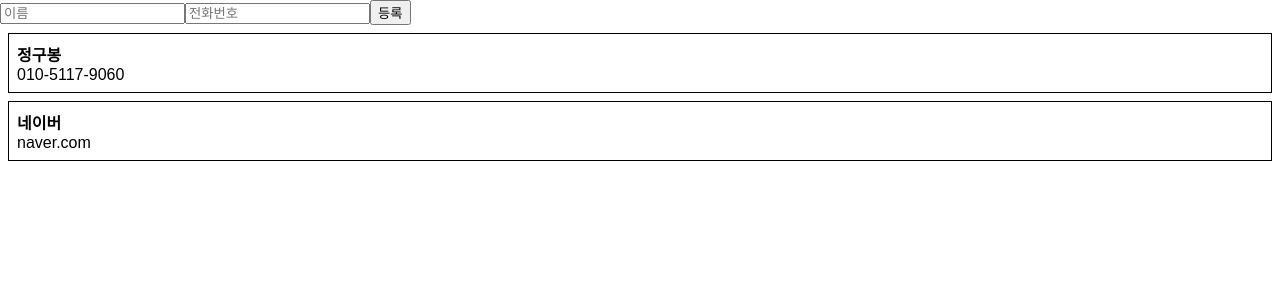
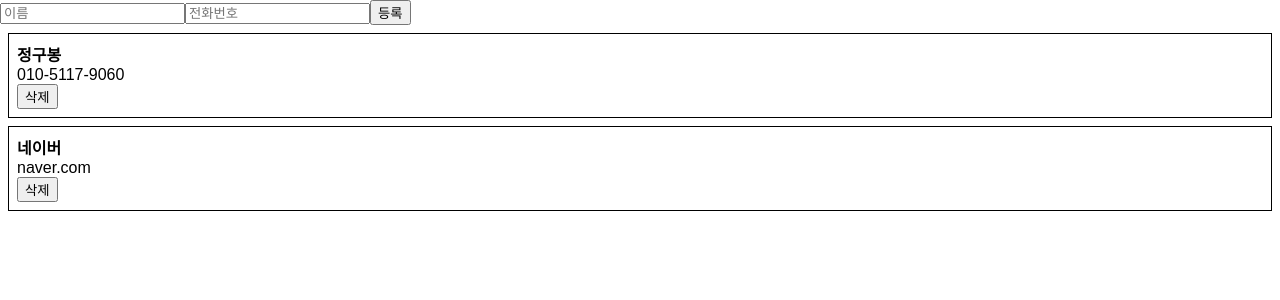
Before and after one commit to Koomook/react-velopert-tutorial, a React (Create React App) app in the folder phone-book/: page / in a window 1280 px wide. Shown: the top 300 px of the page. Built offline with nearby package versions, Linux system fonts and the light colour scheme.

Commit message:
Add Delete button

```diff
--- a/phone-book/src/components/PhoneInfo.js
+++ b/phone-book/src/components/PhoneInfo.js
@@ -8,6 +8,10 @@ class PhoneInfo extends Component {
       id: 0
       }
   }
+  handleRemove = () => {
+    const {info, onRemove} = this.props;
+    onRemove(info.id);
+  }
 
   render() {
     const style = {
@@ -17,13 +21,14 @@ class PhoneInfo extends Component {
     };
 
     const {
-      name, phone, id
+      name, phone
     } = this.props.info;
 
     return (
       <div style={style}>
         <div><b>{name}</b></div>
         <div>{phone}</div>
+        <button onClick={this.handleRemove}>삭제</button>
       </div>
         )
     }
```
